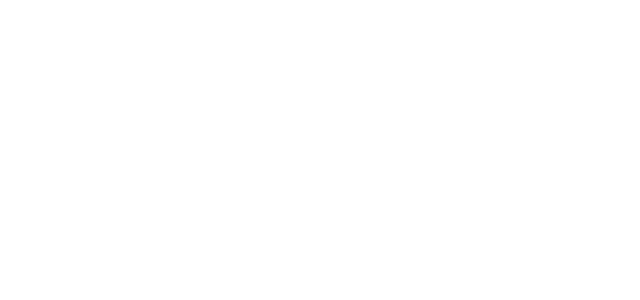
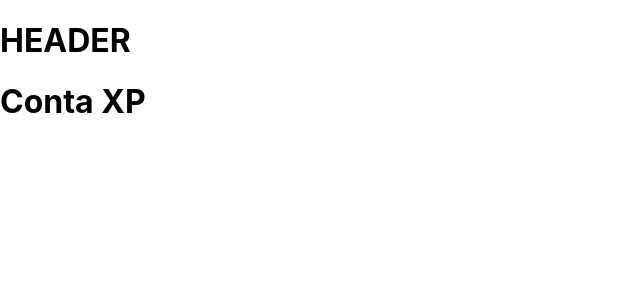
Before and after one commit to AmorimTorres/xp-app, a React (Create React App) app: page /conta in a window 1280 px wide. Before the commit this address had no page. Shown: the top 300 px of the page, without its empty margins (0-640 px from the left). Built offline with nearby package versions, Linux system fonts and the light colour scheme.

Commit message:
FEAT: create page account with Header renderization and route /conta

```diff
--- a/src/App.js
+++ b/src/App.js
@@ -1,5 +1,6 @@
 import React from 'react';
 import { BrowserRouter as Router, Routes, Route } from 'react-router-dom';
+import Account from './Pages/Account';
 import Login from './Pages/Login';
 
 function App() {
@@ -7,6 +8,7 @@
     <Router>
       <Routes>
         <Route path="/" element={<Login />} />
+        <Route path="/conta" element={<Account />} />
       </Routes>
     </Router>
   );
--- /dev/null
+++ b/src/Pages/Account.jsx
@@ -0,0 +1,13 @@
+import React from 'react';
+import Header from '../Components/Header';
+
+function Account() {
+  return (
+    <div>
+      <Header />
+      <h1> Conta XP </h1>
+    </div>
+  );
+}
+
+export default Account;
```
